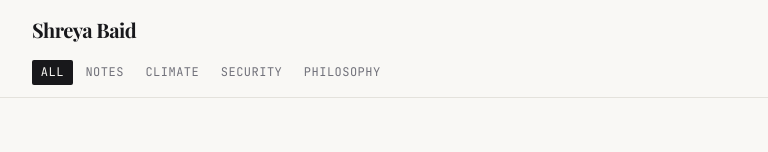
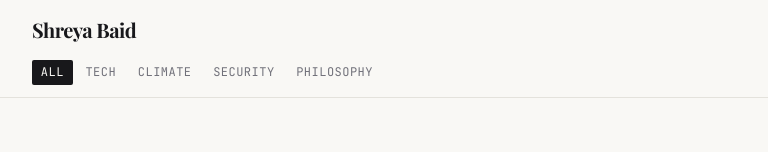
Before and after one commit to shreyabaid007/shreya-baid-personal-blog, a Next.js app: page / in a window 1280 px wide. Shown: the top 152 px of the page, without its empty margins (248-1016 px from the left). Built offline with nearby package versions, Linux system fonts and the light colour scheme; a web font is replaced by a local one.

Commit message:
Fix header categories - AI to Tech

```diff
--- a/components/Header.tsx
+++ b/components/Header.tsx
@@ -34,26 +34,26 @@ export default function Header() {
           >
             All
           </Link>
-          {Object.values(CATEGORIES).map((cat) => (
+          {Object.entries(CATEGORIES).map(([categoryKey, cat]) => (
             <Link
-              key={cat.slug}
-              href={`/${cat.slug}`}
+              key={categoryKey}
+              href={`/${categoryKey}`}
               className={clsx(
                 'tag flex-shrink-0',
-                currentCategory === cat.slug
+                currentCategory === categoryKey
                   ? 'text-paper border-transparent'
                   : 'bg-transparent text-ink-muted border-paper-border hover:border-ink-faint hover:text-ink-soft'
               )}
               style={
-                currentCategory === cat.slug
+                currentCategory === categoryKey
                   ? { backgroundColor: cat.accent, borderColor: cat.accent }
                   : {}
               }
             >
-              {cat.slug === 'tech' ? 'Tech' :
-               cat.slug === 'climate' ? 'Climate' :
-               cat.slug === 'security' ? 'Security' :
-               cat.slug === 'philosophy' ? 'Philosophy' :
+              {categoryKey === 'tech' ? 'Tech' :
+               categoryKey === 'climate' ? 'Climate' :
+               categoryKey === 'security' ? 'Security' :
+               categoryKey === 'philosophy' ? 'Philosophy' :
                'Notes'}
             </Link>
           ))}
```
